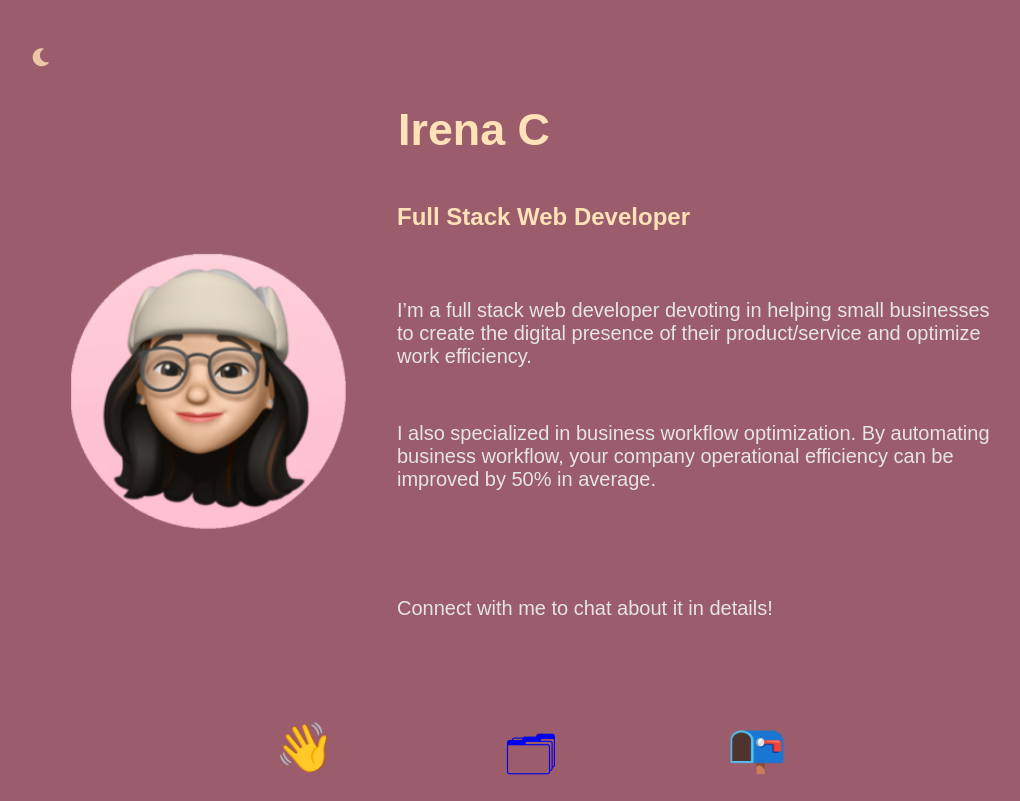
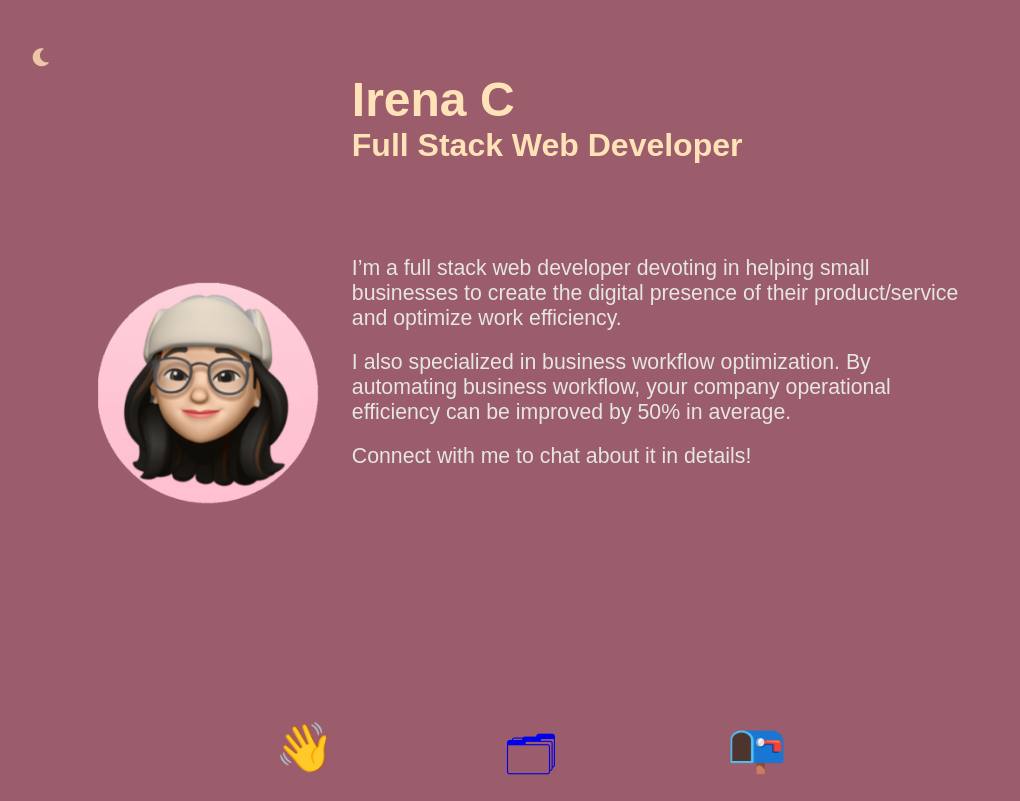
Before and after one commit to mengirena/PersonalWebsite, a React (Create React App) app: page /about in a window 1280 px wide. Shown: the whole page, without its empty margins (109-1129 px from the left). Built offline with nearby package versions, Linux system fonts and the light colour scheme; a web font is replaced by a local one.

Commit message:
relayout about

```diff
--- a/src/components/Nav.css
+++ b/src/components/Nav.css
@@ -3,7 +3,8 @@
 .navbar {
     width: 100%;
     height: 10vh;
-    min-height: 80px;
+    /* min-height: 70px; */
+    padding: 10px auto;
     position:absolute;
     bottom:0;
     transition: all 20s;
@@ -15,8 +16,7 @@
     display: flex;
     justify-content: space-between;
     width: 40%;
-    /* padding: 5vh 0 ; */
-    font-size: clamp(2.5rem, 3vw + 2vh, 3rem);
+    font-size: clamp(1.6rem, 3vw + 2vh, 3rem);
 }
 
 .icon {
--- a/src/index.css
+++ b/src/index.css
@@ -17,7 +17,7 @@
     --grid-about-col: 30% 70%;
     --grid-about-row: repeat(11, 1fr);
     --grid-about-mo-col: 70% 30%;
-
+    --grid-about-mo-row: 18% 9% 73%;
 
 }
 
--- a/src/pages/About.css
+++ b/src/pages/About.css
@@ -1,108 +1,84 @@
-/* @import '../index.css'; */
-main {
-    display: flex;
-    height: 90vh;
-    flex-direction: column;
-    align-items:flex-end;
-}
-
-.container {
-    width: 80vw;
-    height: 80vh;
-    max-width:920px;
-    margin: 9vh auto 0;
-    display:grid;
-    grid-template-columns: var(--grid-about-col);
-    grid-template-rows: var(--grid-about-row);
-    column-gap: 50px;
-    row-gap: 2px;
-}
-
-.avatar {
-    grid-column: 1 / 2;
-    grid-row: 1 / 12;
-    content:"";
-    background: url("../avatar.png") no-repeat center/contain;
-}
+/*
 
 .name, .role, p {
     margin:0;
     padding: 0;
     padding-right:50px;
     width:100%;
-    font-size: 1.25rem;
+    font-size: clamp(.5rem, .85rem + 1vw, 2rem);
     grid-column: 2 / 3;
     align-self:center;
     color: var(--clr-super-light);
 }
+660px
+*/
+
+main {
+    display: flex;
+    height: 90vh;
+    flex-direction: column;
+    align-items:flex-end;
+    overflow-y: scroll;
+}
+
+.container {
+    width: 70vw;
+    max-width: 1000px;
+    padding-bottom: 5px;
+    height: 81vh;
+    margin: 9vh auto 0;
+    overflow: scroll;
+}
+
+.avatar {
+    width: 30%;
+    padding-top:30%;
+    margin-top: 2%;
+    background:url("../avatar.png") center / cover;
+    float: right;
+}
+
+.name, .role, p {
+    margin:0;
+    padding: 0;
+    width:100%;
+    font-size: clamp(.5rem, .85rem + .6vw, 2rem);
+    color: var(--clr-super-light);
+}
 
 .name {
-    padding:1px 1px;
-    grid-row: 1 / 3;
-    font-size: 2.8rem;
+    font-size: clamp(1.5rem, 2.3rem + 1vw, 3rem);
     color: var(--clr-egg);
 }
 
 .role {
-    grid-row: 3 / 4;
-    font-size: 1.5rem;
+    font-size: clamp(1.1rem, 1.2rem + 1vw, 2.2rem);
+    /* font-size:1.6rem; */
     color: var(--clr-egg);
 }
 
-.paragraph1 {
-    grid-row: 4 / 7;
+p {
+    margin-top:1.2rem;
 }
 
-.paragraph2 {
-    grid-row: 7 / 10;
-    align-self:start;
-}
-
-.paragraph3 {
-    grid-row: 10 / 11;
-    align-self:start;
-
-}
-
-@media screen and (max-width: 660px) {
-    .container {
-        grid-template-columns: var(--grid-about-mo-col);
-        column-gap: 0px;
-        row-gap: 1px;
+@media screen and (min-width:660px) {
+    .avatar {
+        width: 28%;
+        height: 100%;
+        margin: 0;
+        margin-right: 2%;
+        background:no-repeat url("../avatar.png") center / 88%;
+        float: left;
     }
-
-    .name, .role, p {
-        grid-column: 1 / 3;
-        padding: 0;
+    .right-col-top {
+        width: 70%;
+        height: 20%;
+        float: right;
     }
-
-    .avatar {
-        grid-column:2 /3;
-        grid-row: 1 / 3;
-    }
-
-    .name {
-        grid-column:1 /2;
-        padding:1px 1px;
-        grid-row: 1 / 3;
-    }
-
-    .role {
-        grid-row: 3 / 4;
-    }
-
-    .paragraph1 {
-        grid-row: 4 / 7;
-        line-height: 1.4;
-    }
-
-    .paragraph2 {
-        grid-row: 7 / 10;
-        line-height: 1.4;
-    }
-
-    .paragraph3 {
-        grid-row: 10 / 11;
-        line-height: 1.4;
+    .right-col-bot {
+        width: 70%;
+        height: 80%;
+        float: right;
+        margin-top:4%;
     }
 }
--- a/src/pages/About.js
+++ b/src/pages/About.js
@@ -10,11 +10,15 @@ function About(){
         <main>
             <div className="container">
                 <div className="avatar"></div>
-                <h1 className="name">Irena C</h1>
-                <h2 className="role">Full Stack Web Developer</h2>
-                <p className="paragraph1">I’m a full stack web developer devoting in helping small businesses to create the digital presence of their product/service and optimize work efficiency.</p>
-                <p className="paragraph2">I also specialized in business workflow optimization. By automating business workflow, your company operational efficiency can be improved by 50% in average. </p>
-                <p className="paragraph3">Connect with me to chat about it in details!</p>
+                <div className="right-col-top">
+                    <h1 className="name">Irena C</h1>
+                    <h2 className="role">Full Stack Web Developer</h2>
+                </div>
+                <div className="right-col-bot">
+                    <p className="paragraph1">I’m a full stack web developer devoting in helping small businesses to create the digital presence of their product/service and optimize work efficiency.</p>
+                    <p className="paragraph2">I also specialized in business workflow optimization. By automating business workflow, your company operational efficiency can be improved by 50% in average. </p>
+                    <p className="paragraph3">Connect with me to chat about it in details!</p>
+                </div>
             </div>
         </main>
         </>
--- a/src/pages/Project.css
+++ b/src/pages/Project.css
@@ -11,7 +11,7 @@
 }
 
 .cards-wrapper {
-    margin: 2rem .5em;
+    margin: 2rem .5em 10vh;
 }
 
 .cards {
```
